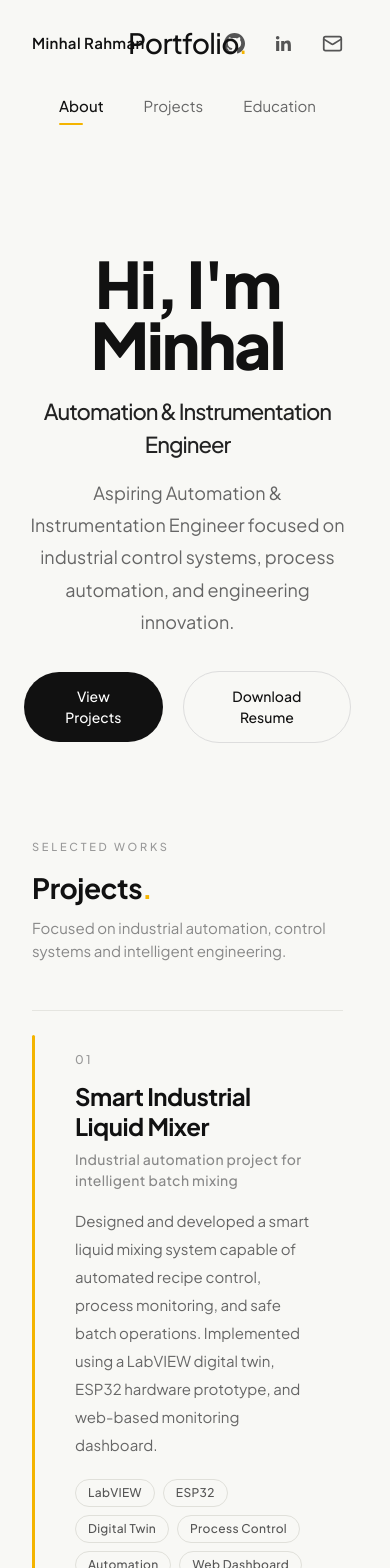
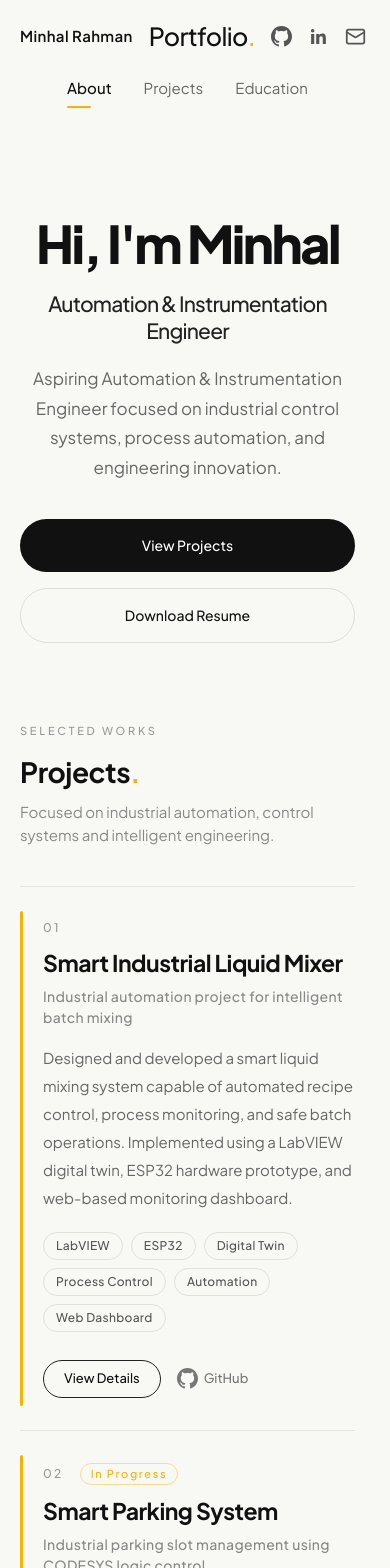
Before and after one commit to Minhal11/minhal-portfolio, a Next.js app: page / in a window 390 px wide. Shown: the top 1568 px of the page. Built offline with nearby package versions, Linux system fonts and the light colour scheme.

Commit message:
Fix mobile portfolio layout

```diff
--- a/app/page.tsx
+++ b/app/page.tsx
@@ -1,7 +1,8 @@
 "use client";
+
+import { useState, useEffect, useRef } from "react";
 import Link from "next/link";
-import { useState, useEffect, useRef } from "react";
-import LabviewGallery from "./projects/liquid-mixer/LabviewGallery";
+
 const navItems = ["About", "Projects", "Education"];
 
 const projects = [
@@ -11,38 +12,118 @@ const projects = [
     subtitle: "Industrial automation project for intelligent batch mixing",
     description:
       "Designed and developed a smart liquid mixing system capable of automated recipe control, process monitoring, and safe batch operations. Implemented using a LabVIEW digital twin, ESP32 hardware prototype, and web-based monitoring dashboard.",
-    tags: ["LabVIEW", "ESP32", "Digital Twin", "Process Control", "Automation", "Web Dashboard"],
+    tags: [
+      "LabVIEW",
+      "ESP32",
+      "Digital Twin",
+      "Process Control",
+      "Automation",
+      "Web Dashboard",
+    ],
     status: null,
-    link: "/projects/liquid-mixer",   // ← add this
+    link: "/projects/liquid-mixer",
   },
   {
     number: "02",
     title: "Smart Parking System",
-    subtitle: "Industrial parking slot management using CODESYS logic control",
+    subtitle:
+      "Industrial parking slot management using CODESYS logic control",
     description:
       "Developing a smart parking automation system with real-time slot indication and industrial control logic using CODESYS programming environment.",
-    tags: ["CODESYS", "PLC Logic", "Automation", "Sensors", "Control Systems"],
+    tags: [
+      "CODESYS",
+      "PLC Logic",
+      "Automation",
+      "Sensors",
+      "Control Systems",
+    ],
     status: "In Progress",
-    link: null,                        // ← add this
+    link: "#",
   },
 ];
 
 function useInView(threshold = 0.15) {
   const ref = useRef<HTMLDivElement>(null);
   const [inView, setInView] = useState(false);
+
   useEffect(() => {
+    const element = ref.current;
+
+    if (!element) return;
+
     const obs = new IntersectionObserver(
-      ([entry]) => { if (entry.isIntersecting) setInView(true); },
+      ([entry]) => {
+        if (entry.isIntersecting) {
+          setInView(true);
+        }
+      },
       { threshold }
     );
-    if (ref.current) obs.observe(ref.current);
+
+    obs.observe(element);
+
     return () => obs.disconnect();
-  }, []);
+  }, [threshold]);
+
   return { ref, inView };
 }
 
-function ProjectCard({ project, index }: { project: typeof projects[0]; index: number }) {
+function GithubIcon() {
+  return (
+    <svg
+      xmlns="http://www.w3.org/2000/svg"
+      width="21"
+      height="21"
+      viewBox="0 0 24 24"
+      fill="currentColor"
+    >
+      <path d="M12 0C5.37 0 0 5.37 0 12c0 5.3 3.438 9.8 8.205 11.385.6.113.82-.258.82-.577 0-.285-.01-1.04-.015-2.04-3.338.724-4.042-1.61-4.042-1.61-.546-1.385-1.335-1.755-1.335-1.755-1.087-.744.084-.729.084-.729 1.205.084 1.838 1.236 1.838 1.236 1.07 1.835 2.809 1.305 3.495.998.108-.776.417-1.305.76-1.605-2.665-.3-5.466-1.332-5.466-5.93 0-1.31.465-2.38 1.235-3.22-.135-.303-.54-1.523.105-3.176 0 0 1.005-.322 3.3 1.23.96-.267 1.98-.399 3-.405 1.02.006 2.04.138 3 .405 2.28-1.552 3.285-1.23 3.285-1.23.645 1.653.24 2.873.12 3.176.765.84 1.23 1.91 1.23 3.22 0 4.61-2.805 5.625-5.475 5.92.42.36.81 1.096.81 2.22 0 1.605-.015 2.896-.015 3.286 0 .315.21.69.825.57C20.565 21.795 24 17.295 24 12c0-6.63-5.37-12-12-12z" />
+    </svg>
+  );
+}
+
+function LinkedinIcon() {
+  return (
+    <svg
+      xmlns="http://www.w3.org/2000/svg"
+      width="21"
+      height="21"
+      viewBox="0 0 24 24"
+      fill="currentColor"
+    >
+      <path d="M20.447 20.452h-3.554v-5.569c0-1.328-.027-3.037-1.852-3.037-1.853 0-2.136 1.445-2.136 2.939v5.667H9.351V9h3.414v1.561h.046c.477-.9 1.637-1.85 3.37-1.85 3.601 0 4.267 2.37 4.267 5.455v6.286zM5.337 7.433a2.062 2.062 0 0 1-2.063-2.065 2.064 2.064 0 1 1 2.063 2.065zm1.782 13.019H3.555V9h3.564v11.452z" />
+    </svg>
+  );
+}
+
+function MailIcon() {
+  return (
+    <svg
+      xmlns="http://www.w3.org/2000/svg"
+      width="21"
+      height="21"
+      viewBox="0 0 24 24"
+      fill="none"
+      stroke="currentColor"
+      strokeWidth="2"
+      strokeLinecap="round"
+      strokeLinejoin="round"
+    >
+      <rect width="20" height="16" x="2" y="4" rx="2" />
+      <path d="m22 7-8.97 5.7a1.94 1.94 0 0 1-2.06 0L2 7" />
+    </svg>
+  );
+}
+
+function ProjectCard({
+  project,
+  index,
+}: {
+  project: (typeof projects)[0];
+  index: number;
+}) {
   const { ref, inView } = useInView();
+
   return (
     <div
       ref={ref}
@@ -53,19 +134,18 @@ function ProjectCard({ project, index }: { project: typeof projects[0]; index: n
         transitionDelay: `${index * 120}ms`,
       }}
     >
-      {/* Yellow left accent */}
-      <div className="w-[3px] bg-[#F4B400] rounded-full mr-10 my-6 self-stretch" />
+      {/* Yellow accent */}
+      <div className="w-[3px] shrink-0 bg-[#F4B400] rounded-full mr-5 sm:mr-8 md:mr-10 my-6 self-stretch" />
 
       {/* Content */}
-      <div className="flex-1 py-10 pr-6 md:pr-16">
+      <div className="flex-1 py-8 sm:py-10 pr-0 md:pr-16">
         <div className="flex flex-col md:flex-row md:items-start md:justify-between gap-6">
-
-          {/* Left */}
-          <div className="flex-1">
+          <div className="flex-1 min-w-0">
             <div className="flex items-center gap-4 mb-3">
               <span className="text-[12px] font-medium tracking-[0.2em] text-[#999]">
                 {project.number}
               </span>
+
               {project.status && (
                 <span className="text-[11px] font-medium tracking-[0.15em] text-[#F4B400] border border-[#F4B400]/40 px-2.5 py-0.5 rounded-full">
                   {project.status}
@@ -73,7 +153,7 @@ function ProjectCard({ project, index }: { project: typeof projects[0]; index: n
               )}
             </div>
 
-            <h3 className="text-[24px] md:text-[28px] font-bold tracking-[-0.5px] text-[#111] leading-tight">
+            <h3 className="text-[23px] sm:text-[24px] md:text-[28px] font-bold tracking-[-0.5px] text-[#111] leading-tight">
               {project.title}
             </h3>
 
@@ -98,8 +178,8 @@ function ProjectCard({ project, index }: { project: typeof projects[0]; index: n
             </div>
 
             {/* Buttons */}
-<div className="flex items-center gap-5 mt-7">
-  {project.link ? (
+            <div className="flex flex-wrap items-center gap-4 sm:gap-5 mt-7">
+              {project.link !== "#" ? (
                 <Link
                   href={project.link}
                   className="text-[13px] font-medium text-[#111] border border-[#222] px-5 py-2 rounded-full hover:bg-[#111] hover:text-white transition duration-300"
@@ -107,22 +187,17 @@ function ProjectCard({ project, index }: { project: typeof projects[0]; index: n
                   View Details
                 </Link>
               ) : (
-    <button
-      disabled
-      className="text-[13px] font-medium text-[#999] border border-[#DDD] px-5 py-2 rounded-full cursor-not-allowed"
-    >
-      Coming Soon
+                <button className="text-[13px] font-medium text-[#777] border border-[#DDD] px-5 py-2 rounded-full cursor-default">
+                  In Progress
                 </button>
               )}
+
               <button className="text-[13px] font-medium text-[#777] hover:text-[#111] transition duration-300 flex items-center gap-1.5">
-    <svg xmlns="http://www.w3.org/2000/svg" width="14" height="14" viewBox="0 0 24 24" fill="currentColor">
-      <path d="M12 0C5.37 0 0 5.37 0 12c0 5.3 3.438 9.8 8.205 11.385.6.113.82-.258.82-.577 0-.285-.01-1.04-.015-2.04-3.338.724-4.042-1.61-4.042-1.61-.546-1.385-1.335-1.755-1.335-1.755-1.087-.744.084-.729.084-.729 1.205.084 1.838 1.236 1.838 1.236 1.07 1.835 2.809 1.305 3.495.998.108-.776.417-1.305.76-1.605-2.665-.3-5.466-1.332-5.466-5.93 0-1.31.465-2.38 1.235-3.22-.135-.303-.54-1.523.105-3.176 0 0 1.005-.322 3.3 1.23.96-.267 1.98-.399 3-.405 1.02.006 2.04.138 3 .405 2.28-1.552 3.285-1.23 3.285-1.23.645 1.653.24 2.873.12 3.176.765.84 1.23 1.91 1.23 3.22 0 4.61-2.805 5.625-5.475 5.92.42.36.81 1.096.81 2.22 0 1.605-.015 2.896-.015 3.286 0 .315.21.69.825.57C20.565 21.795 24 17.295 24 12c0-6.63-5.37-12-12-12z"/>
-    </svg>
+                <GithubIcon />
                 GitHub
               </button>
             </div>
           </div>
-
         </div>
       </div>
     </div>
@@ -132,77 +207,122 @@ function ProjectCard({ project, index }: { project: typeof projects[0]; index: n
 export default function Home() {
   const [active, setActive] = useState("About");
   const [hovered, setHovered] = useState<string | null>(null);
+
   const projectsRef = useRef<HTMLElement>(null);
   const educationRef = useRef<HTMLElement>(null);
 
   const scrollTo = (section: string) => {
     setActive(section);
-    if (section === "Projects") projectsRef.current?.scrollIntoView({ behavior: "smooth" });
-    if (section === "Education") educationRef.current?.scrollIntoView({ behavior: "smooth" });
-    if (section === "About") window.scrollTo({ top: 0, behavior: "smooth" });
+
+    if (section === "Projects") {
+      projectsRef.current?.scrollIntoView({
+        behavior: "smooth",
+        block: "start",
+      });
+    }
+
+    if (section === "Education") {
+      educationRef.current?.scrollIntoView({
+        behavior: "smooth",
+        block: "start",
+      });
+    }
+
+    if (section === "About") {
+      window.scrollTo({
+        top: 0,
+        behavior: "smooth",
+      });
+    }
   };
 
   const { ref: sectionLabelRef, inView: sectionLabelInView } = useInView();
 
   return (
-    <main className="min-h-screen bg-[#F8F8F5] text-[#111111]">
+    <main className="min-h-screen w-full overflow-x-hidden bg-[#F8F8F5] text-[#111111]">
+      {/* ================= HEADER ================= */}
+      <header className="w-full px-5 sm:px-8 md:px-16 py-6 sm:py-8">
+        <div className="flex items-center justify-between gap-4">
+          {/* Name */}
+          <button
+            onClick={() => scrollTo("About")}
+            className="shrink-0 text-[15px] sm:text-[16px] font-semibold tracking-wide text-[#111] whitespace-nowrap"
+          >
+            Minhal Rahman
+          </button>
 
-      {/* HEADER */}
-      <header className="relative flex items-center justify-between px-8 md:px-16 py-8">
+          {/* Portfolio logo */}
+          <button
+            onClick={() => scrollTo("About")}
+            className="text-[25px] sm:text-[28px] md:text-[32px] font-medium tracking-tight leading-none"
+          >
+            Portfolio<span className="text-[#F4B400]">.</span>
+          </button>
 
-        <h2 className="text-[15px] font-semibold tracking-wide text-[#111]">
-          Minhal Rahman
-        </h2>
+          {/* Social icons */}
+          <div className="flex items-center gap-4 sm:gap-6 md:gap-7 shrink-0">
+            <a
+              href="https://github.com/Minhal11"
+              target="_blank"
+              rel="noopener noreferrer"
+              aria-label="GitHub"
+              className="text-[#555] hover:text-[#F4B400] transition duration-300"
+            >
+              <GithubIcon />
+            </a>
 
-        <div className="absolute left-1/2 -translate-x-1/2">
-          <h1 className="text-[28px] md:text-[32px] font-medium tracking-tight">
-            Portfolio<span className="text-[#F4B400]">.</span>
-          </h1>
+            <a
+              href="https://www.linkedin.com/"
+              target="_blank"
+              rel="noopener noreferrer"
+              aria-label="LinkedIn"
+              className="text-[#555] hover:text-[#F4B400] transition duration-300"
+            >
+              <LinkedinIcon />
+            </a>
+
+            <a
+              href="mailto:"
+              aria-label="Email"
+              className="text-[#555] hover:text-[#F4B400] transition duration-300"
+            >
+              <MailIcon />
+            </a>
           </div>
-
-        <div className="flex items-center gap-7">
-          <button className="text-[#555] hover:text-[#F4B400] transition duration-300">
-            <svg xmlns="http://www.w3.org/2000/svg" width="21" height="21" viewBox="0 0 24 24" fill="currentColor">
-              <path d="M12 0C5.37 0 0 5.37 0 12c0 5.3 3.438 9.8 8.205 11.385.6.113.82-.258.82-.577 0-.285-.01-1.04-.015-2.04-3.338.724-4.042-1.61-4.042-1.61-.546-1.385-1.335-1.755-1.335-1.755-1.087-.744.084-.729.084-.729 1.205.084 1.838 1.236 1.838 1.236 1.07 1.835 2.809 1.305 3.495.998.108-.776.417-1.305.76-1.605-2.665-.3-5.466-1.332-5.466-5.93 0-1.31.465-2.38 1.235-3.22-.135-.303-.54-1.523.105-3.176 0 0 1.005-.322 3.3 1.23.96-.267 1.98-.399 3-.405 1.02.006 2.04.138 3 .405 2.28-1.552 3.285-1.23 3.285-1.23.645 1.653.24 2.873.12 3.176.765.84 1.23 1.91 1.23 3.22 0 4.61-2.805 5.625-5.475 5.92.42.36.81 1.096.81 2.22 0 1.605-.015 2.896-.015 3.286 0 .315.21.69.825.57C20.565 21.795 24 17.295 24 12c0-6.63-5.37-12-12-12z"/>
-            </svg>
-          </button>
-          <button className="text-[#555] hover:text-[#F4B400] transition duration-300">
-            <svg xmlns="http://www.w3.org/2000/svg" width="21" height="21" viewBox="0 0 24 24" fill="currentColor">
-              <path d="M20.447 20.452h-3.554v-5.569c0-1.328-.027-3.037-1.852-3.037-1.853 0-2.136 1.445-2.136 2.939v5.667H9.351V9h3.414v1.561h.046c.477-.9 1.637-1.85 3.37-1.85 3.601 0 4.267 2.37 4.267 5.455v6.286zM5.337 7.433a2.062 2.062 0 0 1-2.063-2.065 2.064 2.064 0 1 1 2.063 2.065zm1.782 13.019H3.555V9h3.564v11.452z"/>
-            </svg>
-          </button>
-          <button className="text-[#555] hover:text-[#F4B400] transition duration-300">
-            <svg xmlns="http://www.w3.org/2000/svg" width="21" height="21" viewBox="0 0 24 24" fill="none" stroke="currentColor" strokeWidth="2" strokeLinecap="round" strokeLinejoin="round">
-              <rect width="20" height="16" x="2" y="4" rx="2"/>
-              <path d="m22 7-8.97 5.7a1.94 1.94 0 0 1-2.06 0L2 7"/>
-            </svg>
-          </button>
         </div>
-
       </header>
 
-      {/* NAVIGATION */}
-      <div className="flex justify-center mt-2">
-        <div className="flex items-center gap-10 md:gap-14 text-[15px] text-[#666]">
+      {/* ================= NAVIGATION ================= */}
+      <div className="flex justify-center mt-1 sm:mt-2 px-4">
+        <div className="flex items-center gap-8 sm:gap-10 md:gap-14 text-[15px] text-[#666]">
           {navItems.map((item) => {
             const isActive = active === item;
             const isHovered = hovered === item;
             const showLine = isActive || isHovered;
+
             return (
               <button
                 key={item}
                 onClick={() => scrollTo(item)}
                 onMouseEnter={() => setHovered(item)}
                 onMouseLeave={() => setHovered(null)}
-                className="relative pb-2 transition-colors duration-200"
-                style={{ color: isActive ? "#111111" : "#666666" }}
+                className="relative pb-2 whitespace-nowrap transition-colors duration-200"
+                style={{
+                  color: isActive ? "#111111" : "#666666",
+                }}
               >
-                {isActive ? <span className="font-medium">{item}</span> : item}
+                {isActive ? (
+                  <span className="font-medium">{item}</span>
+                ) : (
+                  item
+                )}
+
                 <span
                   className="absolute left-0 bottom-0 h-[2px] bg-[#F4B400] rounded-full"
                   style={{
                     width: showLine ? "24px" : "0px",
-                    transition: "width 0.3s cubic-bezier(0.4, 0, 0.2, 1)",
+                    transition:
+                      "width 0.3s cubic-bezier(0.4, 0, 0.2, 1)",
                   }}
                 />
               </button>
@@ -211,78 +331,154 @@ export default function Home() {
         </div>
       </div>
 
-      {/* HERO */}
-      <section className="flex flex-col items-center justify-center text-center px-6 pt-32 md:pt-40 pb-24">
-
-        <h1 className="text-[64px] md:text-[78px] font-black tracking-[-2px] leading-[0.95] text-[#111111]">
-          {"Hi, I'm Minhal"}
+      {/* ================= HERO ================= */}
+      <section className="flex flex-col items-center justify-center text-center px-5 sm:px-6 pt-28 sm:pt-32 md:pt-40 pb-20 sm:pb-24">
+        <h1
+          className="
+            text-[52px]
+            leading-[0.92]
+            tracking-[-2.5px]
+            sm:text-[62px]
+            md:text-[78px]
+            font-black
+            text-[#111111]
+            max-w-full
+          "
+        >
+          <span className="sm:whitespace-nowrap">
+            Hi, I'm Minhal
+          </span>
         </h1>
 
-        <h2 className="mt-5 text-[22px] md:text-[28px] font-medium tracking-[-1px] text-[#222222]">
+        <h2
+          className="
+            mt-6
+            text-[21px]
+            leading-[1.25]
+            sm:text-[22px]
+            md:text-[28px]
+            font-medium
+            tracking-[-0.8px]
+            text-[#222222]
+            max-w-[700px]
+          "
+        >
           Automation & Instrumentation Engineer
         </h2>
 
-        <p className="mt-4 max-w-2xl text-[18px] leading-[1.8] text-[#666666]">
-          Aspiring Automation & Instrumentation Engineer focused on industrial control systems, process automation, and engineering innovation.
+        <p
+          className="
+            mt-5
+            max-w-[680px]
+            px-2
+            text-[17px]
+            sm:text-[18px]
+            leading-[1.75]
+            text-[#666666]
+          "
+        >
+          Aspiring Automation & Instrumentation Engineer focused on industrial
+          control systems, process automation, and engineering innovation.
         </p>
 
-        <div className="mt-8 flex items-center gap-5">
+        {/* Buttons */}
+        <div className="mt-9 flex w-full max-w-[390px] flex-col sm:flex-row sm:max-w-none items-center justify-center gap-4 sm:gap-5">
           <button
             onClick={() => scrollTo("Projects")}
-            className="bg-[#111] text-white px-8 py-3.5 rounded-full text-[14px] font-medium hover:opacity-80 transition"
+            className="
+              w-full
+              sm:w-auto
+              bg-[#111]
+              text-white
+              px-8
+              py-4
+              rounded-full
+              text-[14px]
+              font-medium
+              hover:opacity-80
+              transition
+            "
           >
             View Projects
           </button>
-          <button className="border border-[#DDD] px-8 py-3.5 rounded-full text-[14px] font-medium hover:border-[#111] transition">
+
+          <button
+            className="
+              w-full
+              sm:w-auto
+              border
+              border-[#DDD]
+              px-8
+              py-4
+              rounded-full
+              text-[14px]
+              font-medium
+              hover:border-[#111]
+              transition
+            "
+          >
             Download Resume
           </button>
         </div>
-
       </section>
 
-      {/* PROJECTS SECTION */}
-      <section ref={projectsRef} className="max-w-5xl mx-auto px-8 md:px-16 pb-28">
-
+      {/* ================= PROJECTS ================= */}
+      <section
+        ref={projectsRef}
+        className="max-w-5xl mx-auto px-5 sm:px-8 md:px-16 pb-24 sm:pb-28"
+      >
         {/* Section label */}
         <div
           ref={sectionLabelRef}
-          className="mb-12 transition-all duration-700"
+          className="mb-10 sm:mb-12 transition-all duration-700"
           style={{
             opacity: sectionLabelInView ? 1 : 0,
-            transform: sectionLabelInView ? "translateY(0)" : "translateY(20px)",
+            transform: sectionLabelInView
+              ? "translateY(0)"
+              : "translateY(20px)",
           }}
         >
           <p className="text-[11px] font-medium tracking-[0.25em] text-[#999] uppercase mb-3">
             Selected Works
           </p>
-          <h2 className="text-[28px] md:text-[34px] font-bold tracking-[-0.5px] text-[#111]">
+
+          <h2 className="text-[28px] sm:text-[34px] font-bold tracking-[-0.5px] text-[#111]">
             Projects<span className="text-[#F4B400]">.</span>
           </h2>
+
           <p className="mt-2 text-[15px] text-[#888] max-w-lg">
-            Focused on industrial automation, control systems and intelligent engineering.
+            Focused on industrial automation, control systems and intelligent
+            engineering.
           </p>
         </div>
 
         {/* Project cards */}
         <div className="flex flex-col">
           {projects.map((project, index) => (
-            <ProjectCard key={project.number} project={project} index={index} />
+            <ProjectCard
+              key={project.number}
+              project={project}
+              index={index}
+            />
           ))}
+
           <div className="border-t border-[#E5E5E0]" />
         </div>
-
       </section>
 
-      {/* EDUCATION PLACEHOLDER */}
-      <section ref={educationRef} className="max-w-5xl mx-auto px-8 md:px-16 pb-28">
+      {/* ================= EDUCATION ================= */}
+      <section
+        ref={educationRef}
+        className="max-w-5xl mx-auto px-5 sm:px-8 md:px-16 pb-24 sm:pb-28"
+      >
         <p className="text-[11px] font-medium tracking-[0.25em] text-[#999] uppercase mb-3">
           Background
         </p>
-        <h2 className="text-[28px] md:text-[34px] font-bold tracking-[-0.5px] text-[#111]">
+
+        <h2 className="text-[28px] sm:text-[34px] font-bold tracking-[-0.5px] text-[#111]">
           Education<span className="text-[#F4B400]">.</span>
         </h2>
       </section>
-
     </main>
   );
 }
```
Lines whose indentation alone changed are shown as unchanged.
